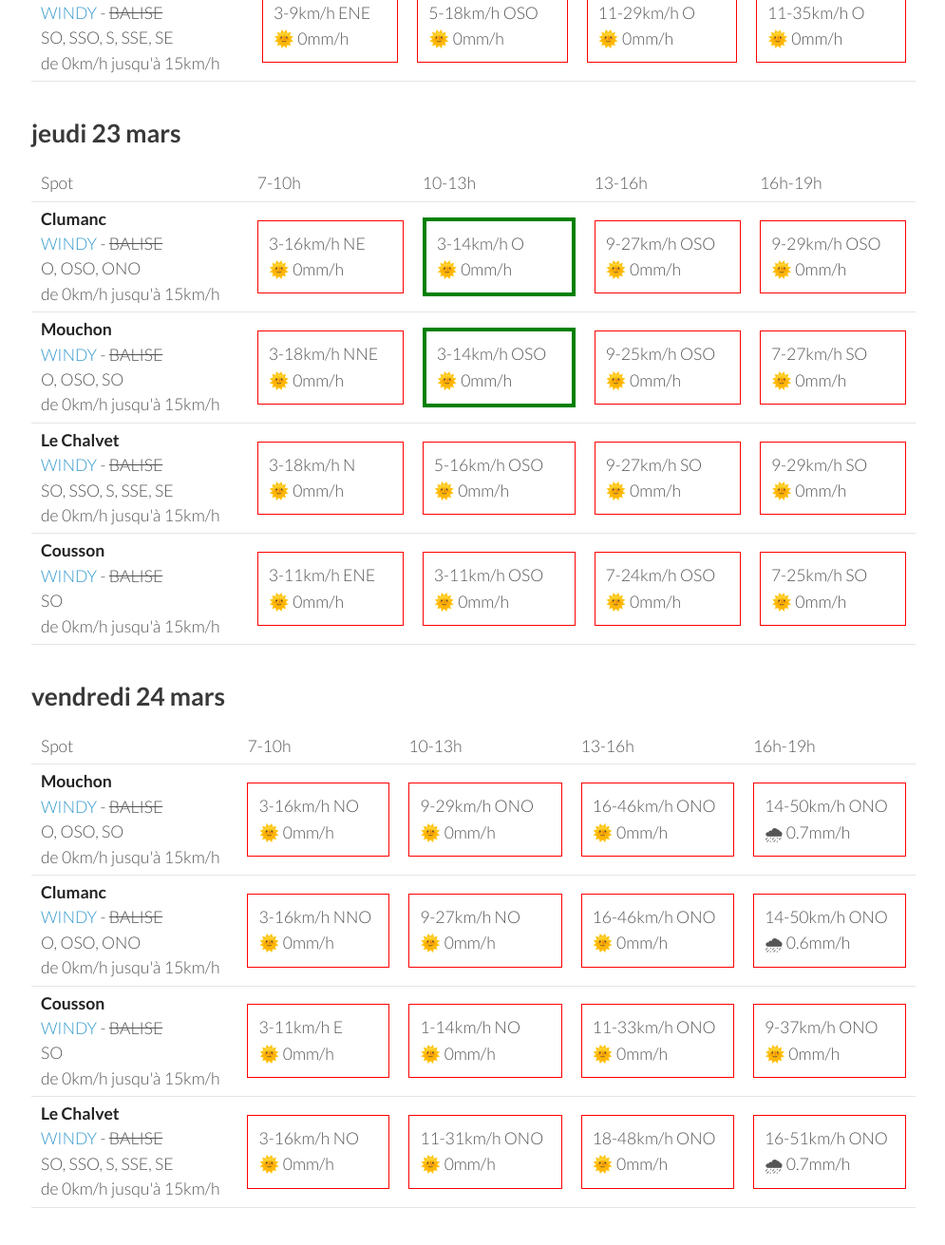
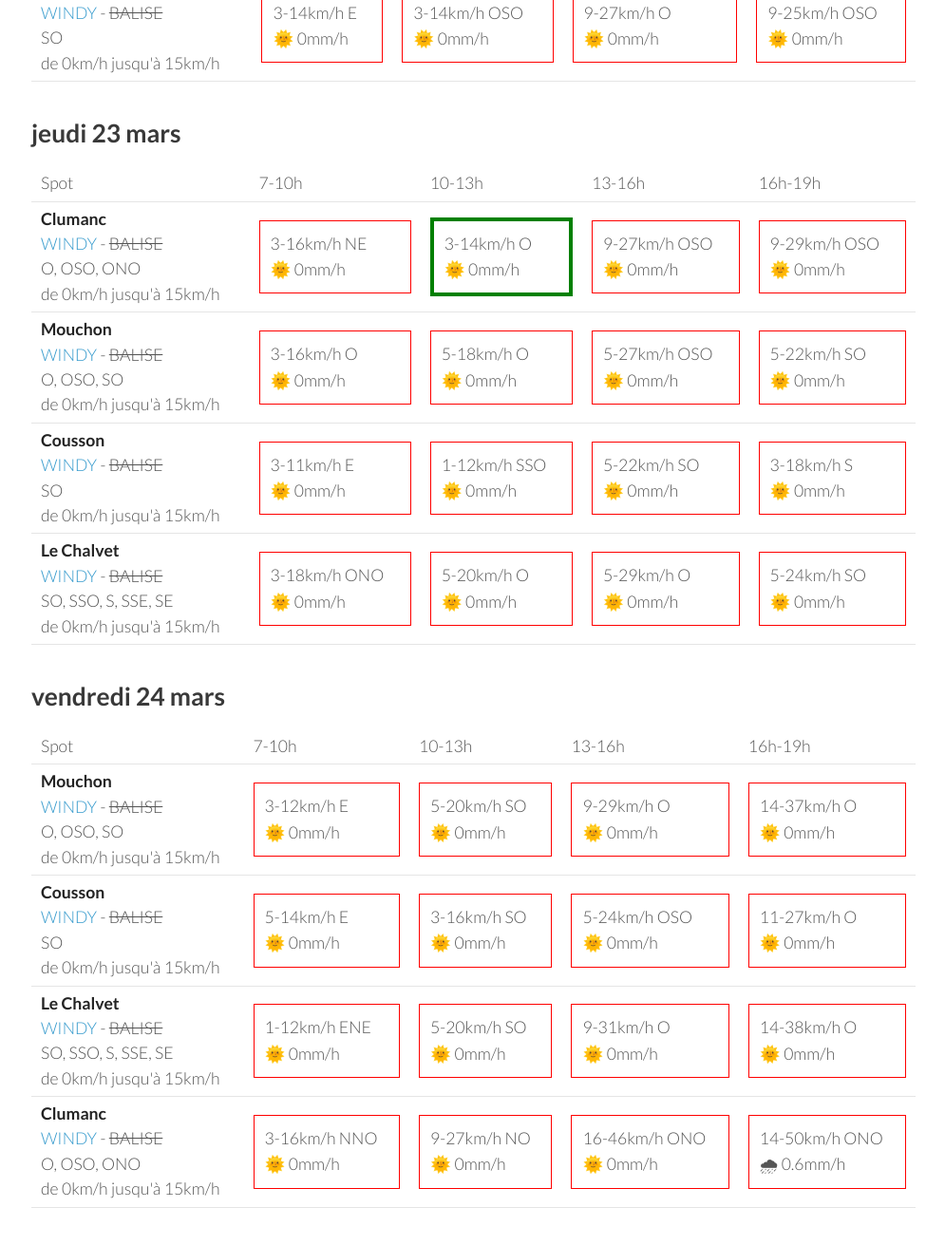
Before and after one commit to parapente-dans-le-nord/parapente-dans-le-nord.github.io, a Jekyll site: the page built from serre_poncon.markdown, in a window 1280 px wide and 1400 px high, scrolled down 2525 px. Shown: the top 1311 px of the window at 95% size, without its empty margins (25-1020 px from the left). Built offline with Jekyll 4.4.1, drawn with Linux system fonts in a browser that asks for light colours; some of the changed text lies outside the part shown.

Commit message:
update index.markdown

```diff
--- a/serre_poncon.markdown
+++ b/serre_poncon.markdown
@@ -133,9 +133,9 @@ page mise à jour le dimanche 19 mars 19:31
         <td><strong>Mouchon</strong><br><a href="https://windy.com/43.992/6.424?43.878,6.425,10,m:eSuaglR">WINDY</a> - <span class="no-balise"> BALISE </span><br> <span class="vent-favorable">O, OSO, SO</span><br><span class="force-vent">de 0km/h jusqu'à 15km/h</span> </td>
 
             <td><div class="not-flyable"><p>1-3km/h ONO</p><p>🌞 0mm/h</p></div></td>
-            <td><div class="not-flyable"><p>9-27km/h ONO</p><p>🌞 0mm/h</p></div></td>
-            <td><div class="not-flyable"><p>11-31km/h O</p><p>🌞 0mm/h</p></div></td>
-            <td><div class="not-flyable"><p>9-31km/h O</p><p>🌞 0mm/h</p></div></td>
+            <td><div class="not-flyable"><p>9-25km/h ONO</p><p>🌞 0mm/h</p></div></td>
+            <td><div class="not-flyable"><p>12-35km/h O</p><p>🌞 0mm/h</p></div></td>
+            <td><div class="not-flyable"><p>11-35km/h O</p><p>🌞 0mm/h</p></div></td>
 
 
     </tr>
@@ -154,8 +154,8 @@ page mise à jour le dimanche 19 mars 19:31
 
             <td><div class="not-flyable"><p>0-1km/h NE</p><p>🌞 0mm/h</p></div></td>
             <td><div class="not-flyable"><p>1-14km/h O</p><p>🌞 0mm/h</p></div></td>
-            <td><div class="not-flyable"><p>7-25km/h OSO</p><p>🌞 0mm/h</p></div></td>
-            <td><div class="not-flyable"><p>5-25km/h OSO</p><p>🌞 0mm/h</p></div></td>
+            <td><div class="not-flyable"><p>9-27km/h OSO</p><p>🌞 0mm/h</p></div></td>
+            <td><div class="not-flyable"><p>7-27km/h OSO</p><p>🌞 0mm/h</p></div></td>
 
 
     </tr>
@@ -163,9 +163,9 @@ page mise à jour le dimanche 19 mars 19:31
         <td><strong>Le Chalvet</strong><br><a href="https://windy.com/43.979/6.480?43.866,6.480,10,m:eSsaglX">WINDY</a> - <span class="no-balise"> BALISE </span><br> <span class="vent-favorable">SO, SSO, S, SSE, SE</span><br><span class="force-vent">de 0km/h jusqu'à 15km/h</span> </td>
 
             <td><div class="not-flyable"><p>1-3km/h NNE</p><p>🌞 0mm/h</p></div></td>
-            <td><div class="not-flyable"><p>11-29km/h ONO</p><p>🌞 0mm/h</p></div></td>
-            <td><div class="not-flyable"><p>11-33km/h O</p><p>🌞 0mm/h</p></div></td>
-            <td><div class="not-flyable"><p>9-31km/h O</p><p>🌞 0mm/h</p></div></td>
+            <td><div class="not-flyable"><p>9-27km/h ONO</p><p>🌞 0mm/h</p></div></td>
+            <td><div class="not-flyable"><p>12-35km/h O</p><p>🌞 0mm/h</p></div></td>
+            <td><div class="not-flyable"><p>11-35km/h O</p><p>🌞 0mm/h</p></div></td>
 
 
     </tr>
@@ -188,10 +188,20 @@ page mise à jour le dimanche 19 mars 19:31
 <tr>
         <td><strong>Mouchon</strong><br><a href="https://windy.com/43.992/6.424?43.878,6.425,10,m:eSuaglR">WINDY</a> - <span class="no-balise"> BALISE </span><br> <span class="vent-favorable">O, OSO, SO</span><br><span class="force-vent">de 0km/h jusqu'à 15km/h</span> </td>
 
+            <td><div class="not-flyable"><p>5-9km/h E</p><p>🌞 0mm/h</p></div></td>
+            <td><div class="flyable"><p>3-14km/h SO</p><p>🌞 0mm/h</p></div></td>
+            <td><div class="not-flyable"><p>11-33km/h ONO</p><p>🌞 0mm/h</p></div></td>
+            <td><div class="not-flyable"><p>11-33km/h O</p><p>🌞 0mm/h</p></div></td>
+
+
+    </tr>
+<tr>
+        <td><strong>Le Chalvet</strong><br><a href="https://windy.com/43.979/6.480?43.866,6.480,10,m:eSsaglX">WINDY</a> - <span class="no-balise"> BALISE </span><br> <span class="vent-favorable">SO, SSO, S, SSE, SE</span><br><span class="force-vent">de 0km/h jusqu'à 15km/h</span> </td>
+
             <td><div class="not-flyable"><p>3-9km/h E</p><p>🌞 0mm/h</p></div></td>
-            <td><div class="not-flyable"><p>5-18km/h OSO</p><p>🌞 0mm/h</p></div></td>
-            <td><div class="not-flyable"><p>9-29km/h O</p><p>🌞 0mm/h</p></div></td>
-            <td><div class="not-flyable"><p>9-31km/h O</p><p>🌞 0mm/h</p></div></td>
+            <td><div class="flyable"><p>3-14km/h SSO</p><p>🌞 0mm/h</p></div></td>
+            <td><div class="not-flyable"><p>11-33km/h ONO</p><p>🌞 0mm/h</p></div></td>
+            <td><div class="not-flyable"><p>11-33km/h O</p><p>🌞 0mm/h</p></div></td>
 
 
     </tr>
@@ -208,20 +218,10 @@ page mise à jour le dimanche 19 mars 19:31
 <tr>
         <td><strong>Cousson</strong><br><a href="https://windy.com/44.054/6.240?43.940,6.241,10,m:eSAaglz">WINDY</a> - <span class="no-balise"> BALISE </span><br> <span class="vent-favorable">SO</span><br><span class="force-vent">de 0km/h jusqu'à 15km/h</span> </td>
 
-            <td><div class="not-flyable"><p>3-11km/h E</p><p>🌞 0mm/h</p></div></td>
-            <td><div class="not-flyable"><p>3-16km/h O</p><p>🌞 0mm/h</p></div></td>
-            <td><div class="not-flyable"><p>7-24km/h OSO</p><p>🌞 0mm/h</p></div></td>
-            <td><div class="not-flyable"><p>9-29km/h OSO</p><p>🌞 0mm/h</p></div></td>
-
-
-    </tr>
-<tr>
-        <td><strong>Le Chalvet</strong><br><a href="https://windy.com/43.979/6.480?43.866,6.480,10,m:eSsaglX">WINDY</a> - <span class="no-balise"> BALISE </span><br> <span class="vent-favorable">SO, SSO, S, SSE, SE</span><br><span class="force-vent">de 0km/h jusqu'à 15km/h</span> </td>
-
-            <td><div class="not-flyable"><p>3-9km/h ENE</p><p>🌞 0mm/h</p></div></td>
-            <td><div class="not-flyable"><p>5-18km/h OSO</p><p>🌞 0mm/h</p></div></td>
-            <td><div class="not-flyable"><p>11-29km/h O</p><p>🌞 0mm/h</p></div></td>
-            <td><div class="not-flyable"><p>11-35km/h O</p><p>🌞 0mm/h</p></div></td>
+            <td><div class="not-flyable"><p>3-14km/h E</p><p>🌞 0mm/h</p></div></td>
+            <td><div class="not-flyable"><p>3-14km/h OSO</p><p>🌞 0mm/h</p></div></td>
+            <td><div class="not-flyable"><p>9-27km/h O</p><p>🌞 0mm/h</p></div></td>
+            <td><div class="not-flyable"><p>9-25km/h OSO</p><p>🌞 0mm/h</p></div></td>
 
 
     </tr>
@@ -254,30 +254,30 @@ page mise à jour le dimanche 19 mars 19:31
 <tr>
         <td><strong>Mouchon</strong><br><a href="https://windy.com/43.992/6.424?43.878,6.425,10,m:eSuaglR">WINDY</a> - <span class="no-balise"> BALISE </span><br> <span class="vent-favorable">O, OSO, SO</span><br><span class="force-vent">de 0km/h jusqu'à 15km/h</span> </td>
 
-            <td><div class="not-flyable"><p>3-18km/h NNE</p><p>🌞 0mm/h</p></div></td>
-            <td><div class="flyable"><p>3-14km/h OSO</p><p>🌞 0mm/h</p></div></td>
-            <td><div class="not-flyable"><p>9-25km/h OSO</p><p>🌞 0mm/h</p></div></td>
-            <td><div class="not-flyable"><p>7-27km/h SO</p><p>🌞 0mm/h</p></div></td>
+            <td><div class="not-flyable"><p>3-16km/h O</p><p>🌞 0mm/h</p></div></td>
+            <td><div class="not-flyable"><p>5-18km/h O</p><p>🌞 0mm/h</p></div></td>
+            <td><div class="not-flyable"><p>5-27km/h OSO</p><p>🌞 0mm/h</p></div></td>
+            <td><div class="not-flyable"><p>5-22km/h SO</p><p>🌞 0mm/h</p></div></td>
+
+
+    </tr>
+<tr>
+        <td><strong>Cousson</strong><br><a href="https://windy.com/44.054/6.240?43.940,6.241,10,m:eSAaglz">WINDY</a> - <span class="no-balise"> BALISE </span><br> <span class="vent-favorable">SO</span><br><span class="force-vent">de 0km/h jusqu'à 15km/h</span> </td>
+
+            <td><div class="not-flyable"><p>3-11km/h E</p><p>🌞 0mm/h</p></div></td>
+            <td><div class="not-flyable"><p>1-12km/h SSO</p><p>🌞 0mm/h</p></div></td>
+            <td><div class="not-flyable"><p>5-22km/h SO</p><p>🌞 0mm/h</p></div></td>
+            <td><div class="not-flyable"><p>3-18km/h S</p><p>🌞 0mm/h</p></div></td>
 
 
     </tr>
 <tr>
         <td><strong>Le Chalvet</strong><br><a href="https://windy.com/43.979/6.480?43.866,6.480,10,m:eSsaglX">WINDY</a> - <span class="no-balise"> BALISE </span><br> <span class="vent-favorable">SO, SSO, S, SSE, SE</span><br><span class="force-vent">de 0km/h jusqu'à 15km/h</span> </td>
 
-            <td><div class="not-flyable"><p>3-18km/h N</p><p>🌞 0mm/h</p></div></td>
-            <td><div class="not-flyable"><p>5-16km/h OSO</p><p>🌞 0mm/h</p></div></td>
-            <td><div class="not-flyable"><p>9-27km/h SO</p><p>🌞 0mm/h</p></div></td>
-            <td><div class="not-flyable"><p>9-29km/h SO</p><p>🌞 0mm/h</p></div></td>
-
-
-    </tr>
-<tr>
-        <td><strong>Cousson</strong><br><a href="https://windy.com/44.054/6.240?43.940,6.241,10,m:eSAaglz">WINDY</a> - <span class="no-balise"> BALISE </span><br> <span class="vent-favorable">SO</span><br><span class="force-vent">de 0km/h jusqu'à 15km/h</span> </td>
-
-            <td><div class="not-flyable"><p>3-11km/h ENE</p><p>🌞 0mm/h</p></div></td>
-            <td><div class="not-flyable"><p>3-11km/h OSO</p><p>🌞 0mm/h</p></div></td>
-            <td><div class="not-flyable"><p>7-24km/h OSO</p><p>🌞 0mm/h</p></div></td>
-            <td><div class="not-flyable"><p>7-25km/h SO</p><p>🌞 0mm/h</p></div></td>
+            <td><div class="not-flyable"><p>3-18km/h ONO</p><p>🌞 0mm/h</p></div></td>
+            <td><div class="not-flyable"><p>5-20km/h O</p><p>🌞 0mm/h</p></div></td>
+            <td><div class="not-flyable"><p>5-29km/h O</p><p>🌞 0mm/h</p></div></td>
+            <td><div class="not-flyable"><p>5-24km/h SO</p><p>🌞 0mm/h</p></div></td>
 
 
     </tr>
@@ -300,10 +300,30 @@ page mise à jour le dimanche 19 mars 19:31
 <tr>
         <td><strong>Mouchon</strong><br><a href="https://windy.com/43.992/6.424?43.878,6.425,10,m:eSuaglR">WINDY</a> - <span class="no-balise"> BALISE </span><br> <span class="vent-favorable">O, OSO, SO</span><br><span class="force-vent">de 0km/h jusqu'à 15km/h</span> </td>
 
-            <td><div class="not-flyable"><p>3-16km/h NO</p><p>🌞 0mm/h</p></div></td>
-            <td><div class="not-flyable"><p>9-29km/h ONO</p><p>🌞 0mm/h</p></div></td>
-            <td><div class="not-flyable"><p>16-46km/h ONO</p><p>🌞 0mm/h</p></div></td>
-            <td><div class="not-flyable"><p>14-50km/h ONO</p><p>🌧 0.7mm/h</p></div></td>
+            <td><div class="not-flyable"><p>3-12km/h E</p><p>🌞 0mm/h</p></div></td>
+            <td><div class="not-flyable"><p>5-20km/h SO</p><p>🌞 0mm/h</p></div></td>
+            <td><div class="not-flyable"><p>9-29km/h O</p><p>🌞 0mm/h</p></div></td>
+            <td><div class="not-flyable"><p>14-37km/h O</p><p>🌞 0mm/h</p></div></td>
+
+
+    </tr>
+<tr>
+        <td><strong>Cousson</strong><br><a href="https://windy.com/44.054/6.240?43.940,6.241,10,m:eSAaglz">WINDY</a> - <span class="no-balise"> BALISE </span><br> <span class="vent-favorable">SO</span><br><span class="force-vent">de 0km/h jusqu'à 15km/h</span> </td>
+
+            <td><div class="not-flyable"><p>5-14km/h E</p><p>🌞 0mm/h</p></div></td>
+            <td><div class="not-flyable"><p>3-16km/h SO</p><p>🌞 0mm/h</p></div></td>
+            <td><div class="not-flyable"><p>5-24km/h OSO</p><p>🌞 0mm/h</p></div></td>
+            <td><div class="not-flyable"><p>11-27km/h O</p><p>🌞 0mm/h</p></div></td>
+
+
+    </tr>
+<tr>
+        <td><strong>Le Chalvet</strong><br><a href="https://windy.com/43.979/6.480?43.866,6.480,10,m:eSsaglX">WINDY</a> - <span class="no-balise"> BALISE </span><br> <span class="vent-favorable">SO, SSO, S, SSE, SE</span><br><span class="force-vent">de 0km/h jusqu'à 15km/h</span> </td>
+
+            <td><div class="not-flyable"><p>1-12km/h ENE</p><p>🌞 0mm/h</p></div></td>
+            <td><div class="not-flyable"><p>5-20km/h SO</p><p>🌞 0mm/h</p></div></td>
+            <td><div class="not-flyable"><p>9-31km/h O</p><p>🌞 0mm/h</p></div></td>
+            <td><div class="not-flyable"><p>14-38km/h O</p><p>🌞 0mm/h</p></div></td>
 
 
     </tr>
@@ -317,26 +337,6 @@ page mise à jour le dimanche 19 mars 19:31
 
 
     </tr>
-<tr>
-        <td><strong>Cousson</strong><br><a href="https://windy.com/44.054/6.240?43.940,6.241,10,m:eSAaglz">WINDY</a> - <span class="no-balise"> BALISE </span><br> <span class="vent-favorable">SO</span><br><span class="force-vent">de 0km/h jusqu'à 15km/h</span> </td>
-
-            <td><div class="not-flyable"><p>3-11km/h E</p><p>🌞 0mm/h</p></div></td>
-            <td><div class="not-flyable"><p>1-14km/h NO</p><p>🌞 0mm/h</p></div></td>
-            <td><div class="not-flyable"><p>11-33km/h ONO</p><p>🌞 0mm/h</p></div></td>
-            <td><div class="not-flyable"><p>9-37km/h ONO</p><p>🌞 0mm/h</p></div></td>
-
-
-    </tr>
-<tr>
-        <td><strong>Le Chalvet</strong><br><a href="https://windy.com/43.979/6.480?43.866,6.480,10,m:eSsaglX">WINDY</a> - <span class="no-balise"> BALISE </span><br> <span class="vent-favorable">SO, SSO, S, SSE, SE</span><br><span class="force-vent">de 0km/h jusqu'à 15km/h</span> </td>
-
-            <td><div class="not-flyable"><p>3-16km/h NO</p><p>🌞 0mm/h</p></div></td>
-            <td><div class="not-flyable"><p>11-31km/h ONO</p><p>🌞 0mm/h</p></div></td>
-            <td><div class="not-flyable"><p>18-48km/h ONO</p><p>🌞 0mm/h</p></div></td>
-            <td><div class="not-flyable"><p>16-51km/h ONO</p><p>🌧 0.7mm/h</p></div></td>
-
-
-    </tr>
 
 </tbody>
 </table>
```
Also changed, not shown: other parts of serre_poncon.markdown (+1 -1 lines).
